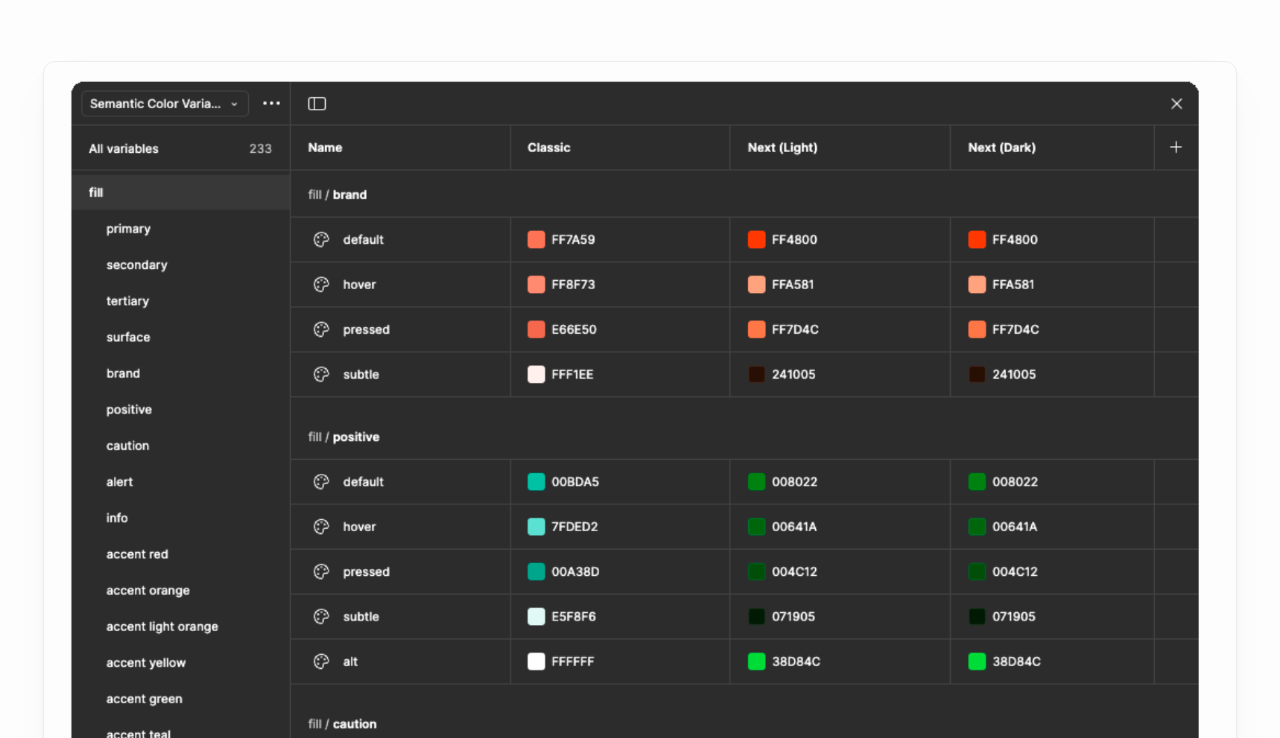
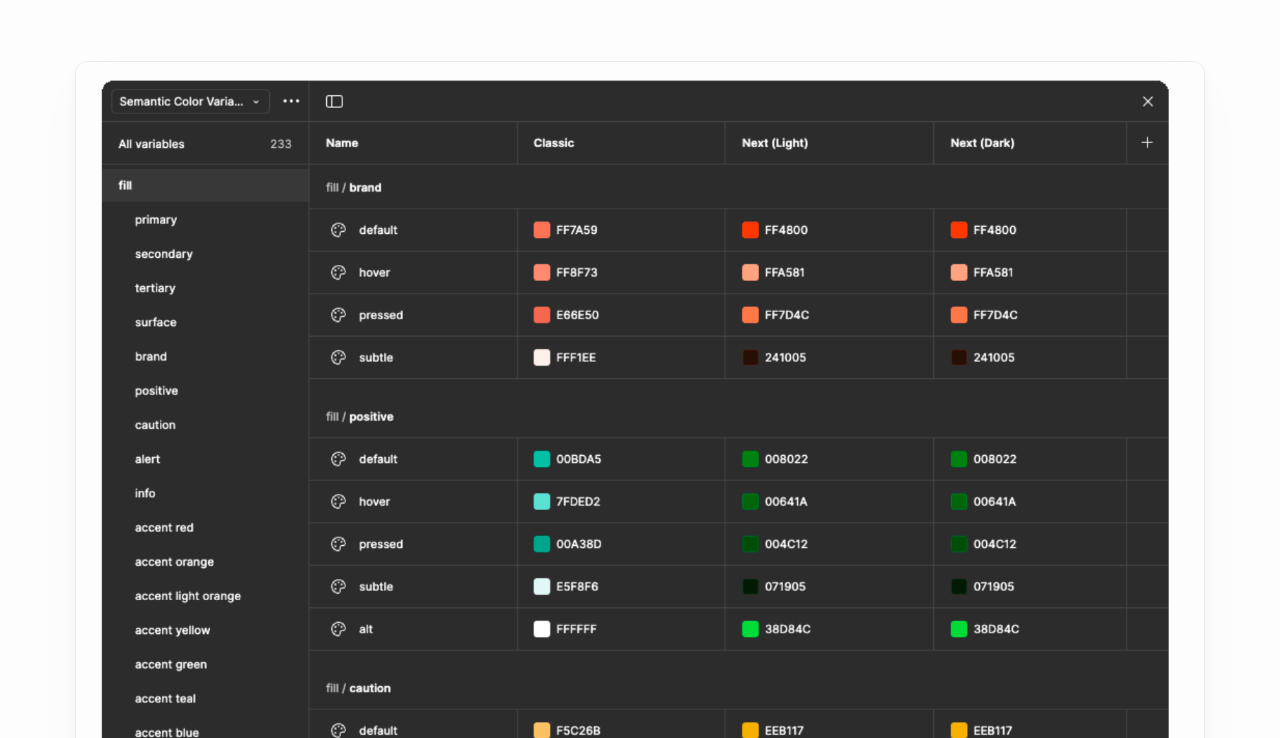
Before and after one commit to gcstaublin/gcstaublin.github.io, an Astro site: page /work/trellis-tokens in a window 1280 px wide. Shown: the part 543-1281 px from the top of the page. Built offline with nearby package versions, Linux system fonts and the light colour scheme; Astro itself is replaced by a stand-in of ours.

Commit message:
More tweaks

```diff
--- a/src/pages/work/trellis-tokens.astro
+++ b/src/pages/work/trellis-tokens.astro
@@ -70,6 +70,7 @@ import * as techMD from "./content/trellis-tokens/trellis-tokens-tech.md";
 const techContent = await techMD.compiledContent();
 
 import * as reviseMD from "./content/trellis-tokens/trellis-tokens-revise.md";
+import GridContainer from "../../components/GridContainer.astro";
 const reviseContent = await reviseMD.compiledContent();
 ---
 
@@ -78,6 +79,7 @@ const reviseContent = await reviseMD.compiledContent();
 {/* ================================== */}
 <BaseLayout pageTitle={pageTitle} mainClass={mainClass} noFollow>
   <div class="portfolioPage__container">
+    <div class="width--large">
       <PageTitle
         title="Trellis Design Tokens"
         subTitle="Creating a new design token system that supports the HubSpot's classic visual language (Canvas) and prepares the product for its emerging future visual language (Trellis)"
@@ -89,6 +91,7 @@ const reviseContent = await reviseMD.compiledContent();
         cssClass="imageBlock__container--test"
         caption="These 2025 Figma variables showcase how the design token system I began building in mid-2023 has evolved."
       />
+    </div>
 
     {/* Intro Section =================================  */}
     <TextBlock title={introMD.frontmatter.title}>
@@ -208,6 +211,20 @@ const reviseContent = await reviseMD.compiledContent();
       </div>
     </TextBlock>
 
+    <!-- <section class="width--full">
+      <GridContainer>
+        <ImageBlock imageSrc={playgroundClassic} />
+        <ImageBlock imageSrc={playgroundDark} />
+        <ImageBlock imageSrc={playgroundSimple} />
+        <ImageBlock imageSrc={playgroundTechnical} />
+      </GridContainer>
+    </section>
+    <TextBlock title={playgroundMD.frontmatter.title}>
+      <div>
+        {(<Fragment set:html={playgroundContent} />)}
+      </div>
+    </TextBlock> -->
+
     <section class="width--large">
       <ScrollingItem>
         <Fragment slot="content">
@@ -290,6 +307,6 @@ const reviseContent = await reviseMD.compiledContent();
   }
 
   .portfolioPage__container {
-    /* border: 1px solid green; */
+    /* border: 8px solid yellow; */
   }
 </style>
--- a/src/styles/global.css
+++ b/src/styles/global.css
@@ -448,7 +448,6 @@ a {
 
   width: var(--context-max);
   margin-inline: auto;
-  background-color: green;
 }
 
 .width--full--no-pad {
```
Lines whose indentation alone changed are shown as unchanged.
